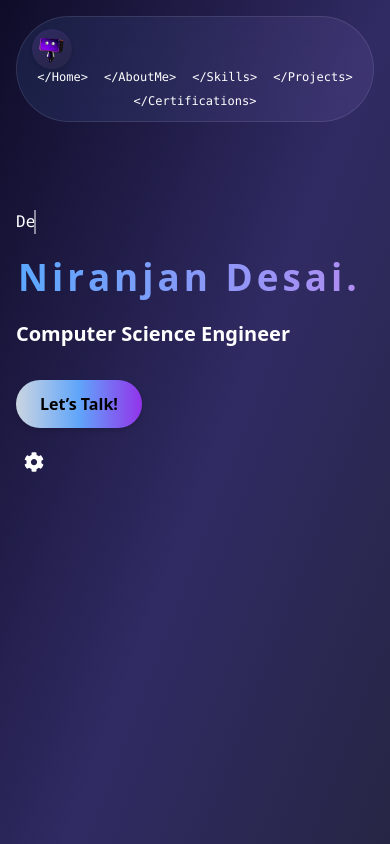
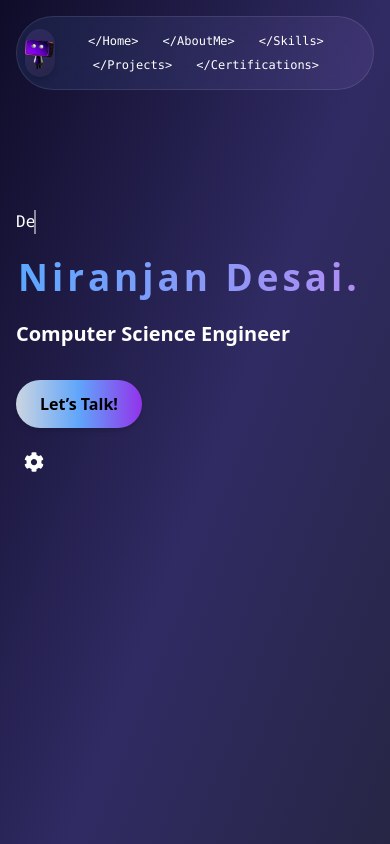
Before and after one commit to niranjan-d14/My-Portfolio, a Next.js app: page / in a window 390 px wide. Shown: the top 844 px of the page. Built offline with nearby package versions, Linux system fonts and the light colour scheme.

Commit message:
Fix navbar alignment on small screens

```diff
--- a/sections/Hero.jsx
+++ b/sections/Hero.jsx
@@ -1,3 +1,4 @@
+// Trigger Vercel rebuild
 "use client";
 
 import { useEffect, useState, useRef, useMemo } from "react";
@@ -155,26 +156,22 @@ export default function Hero() {
       </audio>
 
       {/* Navbar */}
-      <nav className="fixed top-4 md:top-6 w-full z-20 px-4 sm:px-6">
+     <nav className="fixed top-4 md:top-6 w-full flex justify-center z-20 px-4 sm:px-6">
   <div
-          className={`flex flex-wrap items-center justify-between w-full max-w-7xl mx-auto
-            px-4 sm:px-6 py-3 rounded-full backdrop-blur-md
+     className={`flex items-center justify-between w-full max-w-7xl backdrop-blur-md rounded-full px-4 sm:px-6 py-3
       ${isDark
         ? "bg-gradient-to-r from-[#5ba8ff]/10 to-[#b48bf2]/10"
         : "bg-gradient-to-r from-[#b48bf2]/20 to-[#5ba8ff]/20"}
       border border-white/10 dark:border-white/20`}
   >
     {/* Avatar */}
-          <motion.div
-            onClick={handleAvatarClick}
-            className="relative cursor-pointer ml-[-1px] sm:ml-[-3px]"
-          >
+    <motion.div onClick={handleAvatarClick} className="relative cursor-pointer ml-[-8px]">
       <motion.img
         whileHover={{ scale: 1.2, rotate: 15 }}
         transition={{ type: "spring", stiffness: 300 }}
         src="/avatar2.png"
         alt="avatar"
-              className="w-10 h-10 sm:w-14 sm:h-14 rounded-full object-cover shadow-md"
+        className="w-12 h-12 sm:w-16 sm:h-16 rounded-full object-cover shadow-md"
       />
       <AnimatePresence>{explode && <>{particles}</>}</AnimatePresence>
       <AnimatePresence>
@@ -192,9 +189,9 @@ export default function Hero() {
       </AnimatePresence>
     </motion.div>
 
-          {/* Links */}
+    {/* Nav Links */}
     <ul
-            className={`flex flex-wrap items-center justify-center gap-x-4 gap-y-2 text-xs sm:text-sm md:text-base font-mono ${
+      className={`flex flex-wrap justify-center gap-x-6 gap-y-2 text-xs sm:text-sm md:text-base font-mono ${
         isDark ? "text-white" : "text-black"
       }`}
     >
@@ -212,7 +209,7 @@ export default function Hero() {
 
       {/* Content & Spline */}
       <div className="flex flex-col lg:flex-row items-center justify-between pt-[90px] sm:pt-[80px] px-4 sm:px-6 md:px-20 gap-10">
-        {/* Text */}
+        {/* Text Block */}
         <div className="flex flex-col justify-center h-full text-left space-y-5 max-w-3xl w-full mt-[-30px] sm:mt-[-40px] lg:mt-[-60px]">
           <TypingText isDark={isDark} />
           <motion.h2
@@ -226,8 +223,6 @@ export default function Hero() {
           <h3 className="text-xl sm:text-2xl md:text-3xl font-bold">
             Computer Science Engineer
           </h3>
-
-          {/* Buttons */}
           <motion.div
             initial={{ opacity: 0, scale: 0.95 }}
             animate={{ opacity: 1, scale: 1 }}
@@ -240,13 +235,16 @@ export default function Hero() {
             >
               Let’s Talk!
             </a>
-
            <div className="relative flex items-center gap-2">
               <button
                 onClick={() => setShowOptions((prev) => !prev)}
                 className="w-9 h-9 flex items-center justify-center rounded-full hover:rotate-90 transition-transform"
               >
-                <FaCog className={`text-xl ${isDark ? "text-white" : "text-black"}`} />
+                <FaCog
+                  className={`text-xl ${
+                    isDark ? "text-white" : "text-black"
+                  }`}
+                />
               </button>
 
               <AnimatePresence>
```
Lines whose indentation alone changed are shown as unchanged.
